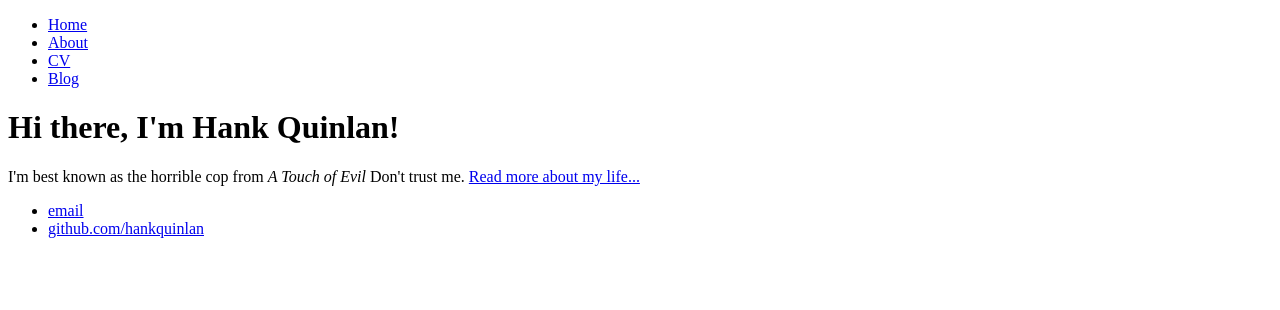
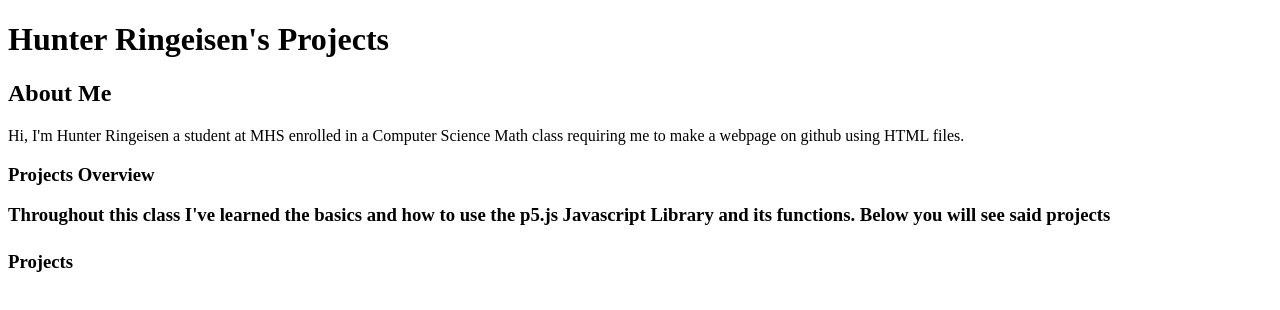
Before and after one commit to HunterRingoMH/Main, a plain HTML site: page index.html in a window 1280 px wide. Drawn offline with Linux system fonts and the light colour scheme.

Commit message:
Update index.html

```diff
--- a/index.html
+++ b/index.html
@@ -1,28 +1,18 @@
 <!DOCTYPE html>
 <html>
-	<head>
-		<title>Hank Quinlan, Horrible Cop</title>
-	</head>
-	<body>
-		<nav>
-    		<ul>
-        		<li><a href="/">Home</a></li>
-	        	<li><a href="/about">About</a></li>
-        		<li><a href="/cv">CV</a></li>
-        		<li><a href="/blog">Blog</a></li>
-    		</ul>
-		</nav>
-		<div class="container">
-    		<div class="blurb">
-        		<h1>Hi there, I'm Hank Quinlan!</h1>
-				<p>I'm best known as the horrible cop from <em>A Touch of Evil</em> Don't trust me. <a href="/about">Read more about my life...</a></p>
-    		</div><!-- /.blurb -->
-		</div><!-- /.container -->
-		<footer>
-    		<ul>
-        		<li><a href="mailto:hankquinlanhub@gmail.com">email</a></li>
-        		<li><a href="https://github.com/hankquinlan">github.com/hankquinlan</a></li>
-			</ul>
-		</footer>
-	</body>
+<head>
+<title>Page Title One</title>
+</head>
+<body>
+
+<h1>Hunter Ringeisen's Projects</h1>
+<h2>About Me</h2>
+<p>Hi, I'm Hunter Ringeisen a student at MHS enrolled in a Computer Science Math class requiring me to make a webpage on github using HTML files.</p>
+
+<h3>Projects Overview<h/3>
+<p>Throughout this class I've learned the basics and how to use the p5.js Javascript Library and its functions. Below you will see said projects</p>
+
+<h4>Projects</h4>
+
+</body>
 </html>
```
